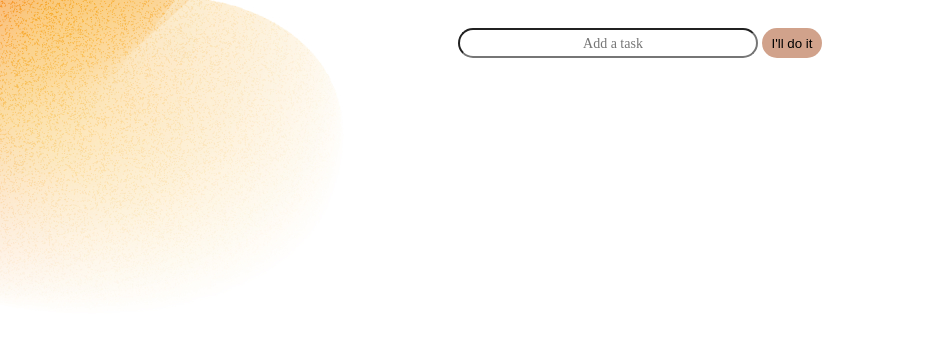
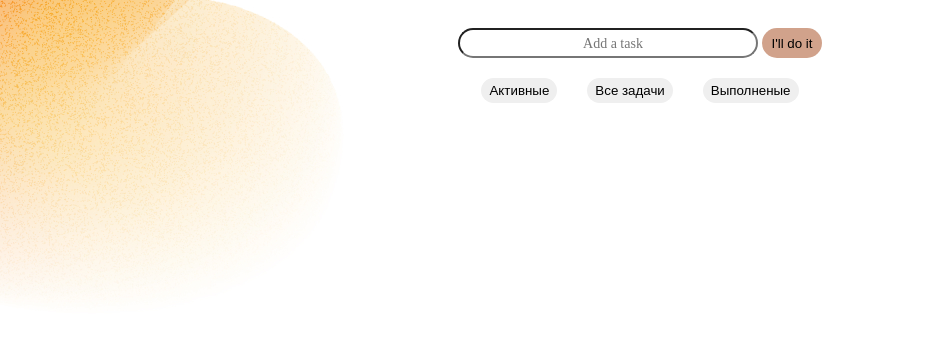
Before and after one commit to prossew/todo-list, a plain HTML site: page index.html in a window 1280 px wide. Shown: the part 193-532 px from the top of the page, without its empty margins (0-926 px from the left). Drawn offline with Linux system fonts and the light colour scheme.

Commit message:
added task filter

```diff
--- a/index.html
+++ b/index.html
@@ -33,8 +33,12 @@
                 </div>
             </form>
         </div>
+        <div class="filterContainer" id="filterContainer">
+
+        </div>
         <div class="task__container" id="taskContainer">
         </div>
+
     </main>
     <footer>
     </footer>
--- a/main.js
+++ b/main.js
@@ -4,6 +4,7 @@ const taskForm = document.getElementById("taskForm");
 const taskInput = document.getElementById("taskInput");
 const addBtn = document.getElementById("addBtn");
 const taskContainer = document.getElementById("taskContainer");
+const filterContainer = document.getElementById("filterContainer");
 
 addBtn.addEventListener('click', function(e){
 
@@ -40,10 +41,31 @@ addBtn.addEventListener('click', function(e){
       if(this.checked) {
       newDiv.children[1].classList.add('completed')
       } else {
-    newDiv.children[1].classList.remove('completed')
+      newDiv.children[1].classList.remove('completed')
       }
     })
 
 
 
 })
+
+   const activeTask = document.createElement("button")
+    activeTask.textContent = "Активные"
+    activeTask.classList.add('active')
+    filterContainer.appendChild(activeTask)
+
+    const allTask = document.createElement("button")
+    allTask.textContent = "Все задачи"
+    allTask.classList.add('all')
+    filterContainer.appendChild(allTask)
+
+    const completedTask = document.createElement("button")
+    completedTask.textContent = "Выполненые"
+    completedTask.classList.add('completedTask')
+    filterContainer.appendChild(completedTask)
+
+
+    activeTask.addEventListener('click', function(){
+
+
+    })
--- a/style.css
+++ b/style.css
@@ -73,7 +73,7 @@ color: #D1A28B;
     padding: 5px 8px;
     border-radius: 30px;
     border: none;
-    margin-left: 10px;
+
 }
 
 .task__container input {
@@ -84,3 +84,36 @@ margin-right: 15px;
   text-decoration: line-through;
   color: gray;
 }
+
+.filterContainer {
+    display: flex;
+    justify-content: center;
+    margin-top: 20px;
+    gap: 30px;
+}
+
+
+.active  {
+    padding: 5px 8px;
+    border-radius: 30px;
+    border: none;
+    cursor: pointer;
+
+}
+
+
+
+.completedTask{
+    padding: 5px 8px;
+    border-radius: 30px;
+    border: none;
+    cursor: pointer;
+
+}
+
+.all{
+    padding: 5px 8px;
+    border-radius: 30px;
+    border: none;
+    cursor: pointer;
+}
```
